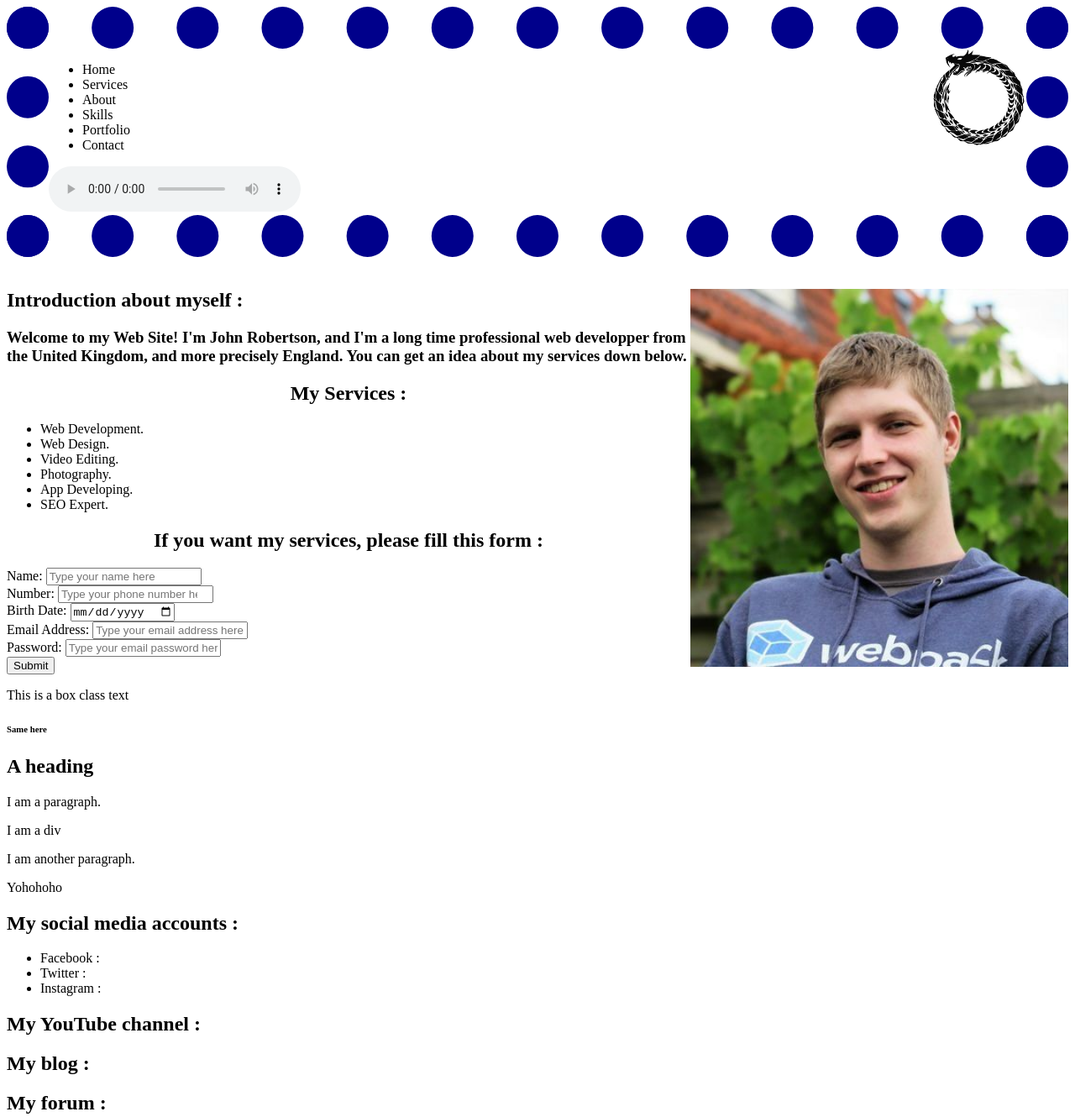
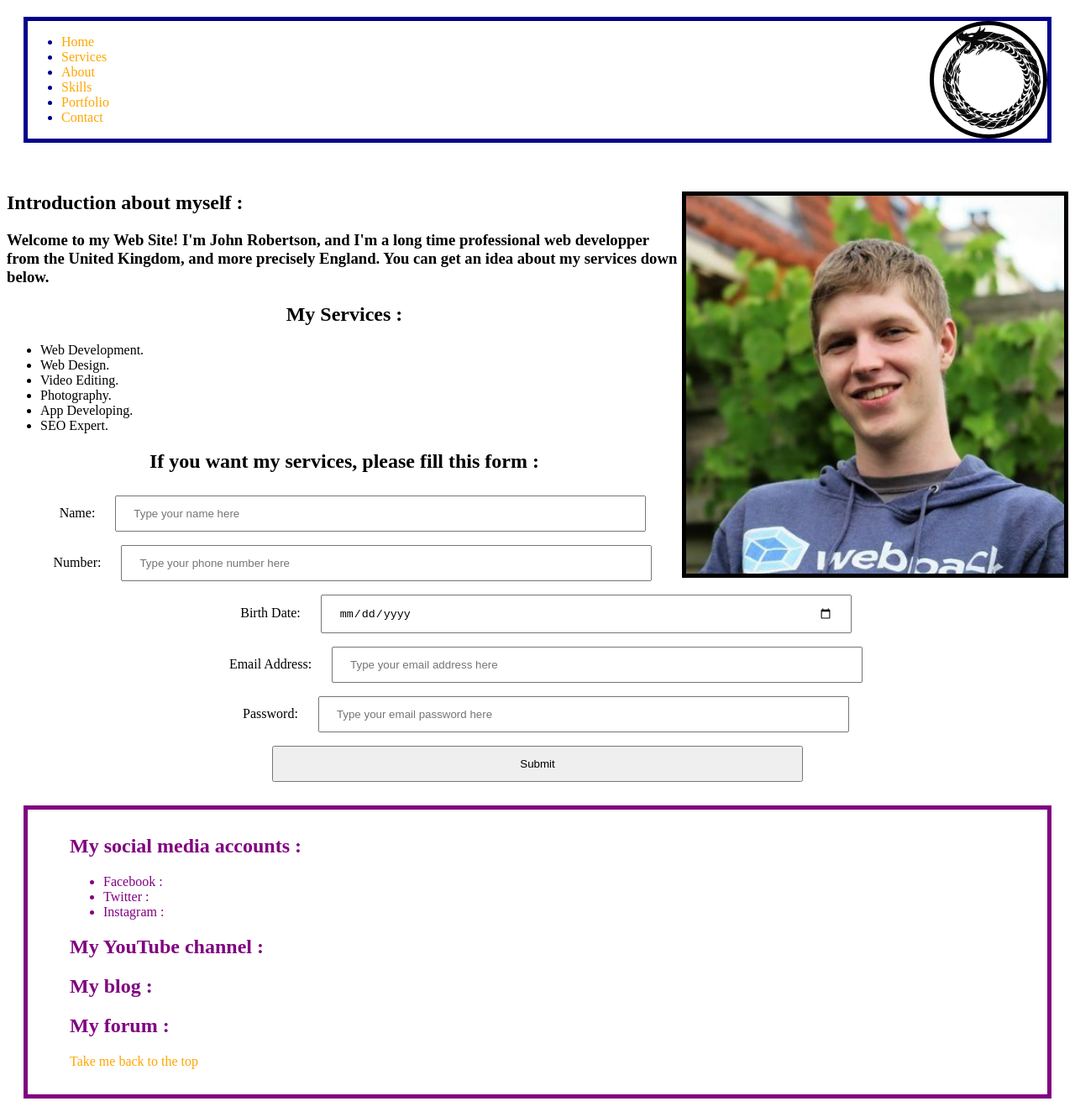
Before and after one commit to MoRe1187/FullStack-Gomycode, a plain HTML site: page FullStack-Gomycode-Checkpoint4-CSS/files/CSSCheckpoint.html in a window 1280 px wide. Shown: the top 1330 px of the page at 84% size. Drawn offline with Linux system fonts and the light colour scheme.

Commit message:
FirstUpdate

```diff
--- a/FullStack-Gomycode-Checkpoint4-CSS/files/CSSCheckpoint.html
+++ b/FullStack-Gomycode-Checkpoint4-CSS/files/CSSCheckpoint.html
@@ -11,19 +11,15 @@
     <header>
         <nav>
             <a name="Take me back to the top"></a>
-            <img src="../images/Ouroboros.png" alt="" style="float:right" width="120" height="120">
+            <img src="../images/Ouroboros.png" alt="" style="float:right" width="130" height="130">
             <ul>
-                <li>Home</li>
-                <li>Services</li>
-                <li>About</li>
-                <li>Skills</li>
-                <li>Portfolio</li>
-                <li>Contact</li>
-              </ul>
-              <audio controls>
-                <source src="../Music/StarSpeedPast.mp3" type="audio/mp3">
-                    Please Check the audio Extension
-            </audio>
+                <li><a href="http://127.0.0.1:5500/files/CSSCheckpoint.html">Home</a></li>
+                <li><a href="http://127.0.0.1:5500/files/CSSCheckpoint.html">Services</a></li>
+                <li><a href="http://127.0.0.1:5500/files/CSSCheckpoint.html">About</a></li>
+                <li><a href="http://127.0.0.1:5500/files/CSSCheckpoint.html">Skills</a></li>
+                <li><a href="http://127.0.0.1:5500/files/CSSCheckpoint.html">Portfolio</a></li>
+                <li><a href="http://127.0.0.1:5500/files/CSSCheckpoint.html">Contact</a></li>
+            </ul>
         </nav>
     </header>
     <br>
@@ -50,7 +46,7 @@
               </ul>
         </article>
         <h2 style="text-align: center;">If you want my services, please fill this form :</h2>
-        <form>
+        <form style="text-align: center;">
             <label>Name:</label>
             <input type="text" name="first name" placeholder="Type your name here" />
             <br />
@@ -72,17 +68,7 @@
             <br />
 
             <input type="submit" value="Submit" />
-          </form>
-          <div class="box"><p>This is a box class text</p>
-          <h6>Same here</h6>
-          </div>
-          <article>
-            <h1>A heading</h1>
-            <p>I am a paragraph.</p>
-            <div>I am a div</div>
-            <p>I am another paragraph.</p>
-          </article>
-          <p>Yohohoho</p>
+        </form>
     </main>
     <footer>
         <h2 class="title">My social media accounts :</h2>
--- a/FullStack-Gomycode-Checkpoint4-CSS/files/Styles.css
+++ b/FullStack-Gomycode-Checkpoint4-CSS/files/Styles.css
@@ -1,3 +1,35 @@
 nav {
-    border:  50px dotted darkblue
+    border:  5px solid darkblue;
+    color: darkblue;
+    margin: 20px;
 }
+footer {
+    border:  5px solid purple;
+    color: purple;
+    margin: 20px;
+    padding-left: 50px;
+    padding-right: 10px;
+    padding-top: 10px;
+    padding-bottom: 30px;
+}
+nav > img {
+    border:  5px solid black;
+    border-radius: 80px / 80px;
+}
+aside > img {
+    border:  5px solid black;
+}
+a:link {
+    color: orange;
+    text-decoration: none;
+}
+a:visited {
+    color: brown;
+    text-decoration: none;
+}
+form > label,input {
+    width: 50%;
+    padding: 12px 20px;
+    margin: 8px 0;
+    box-sizing: border-box;
+}
```
